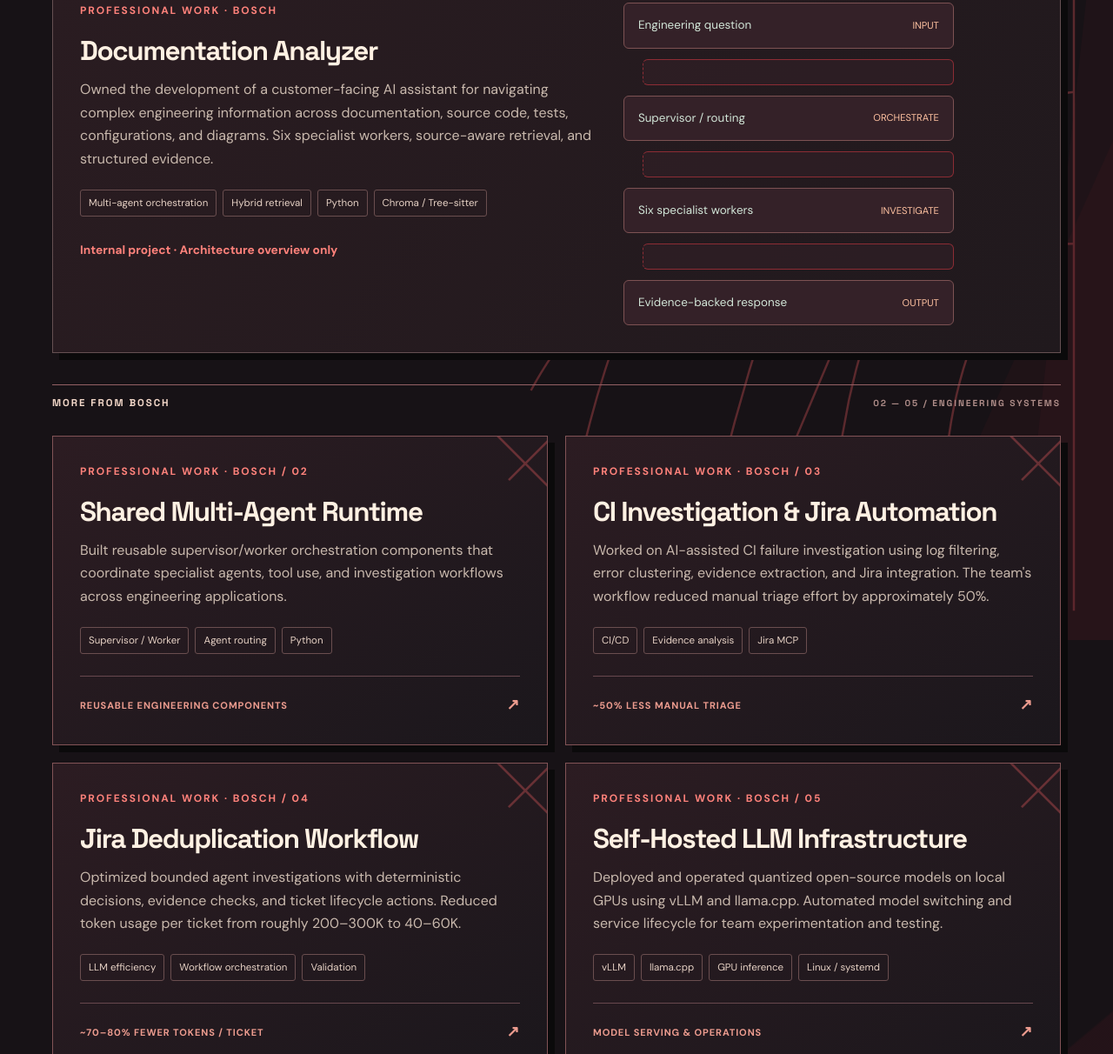
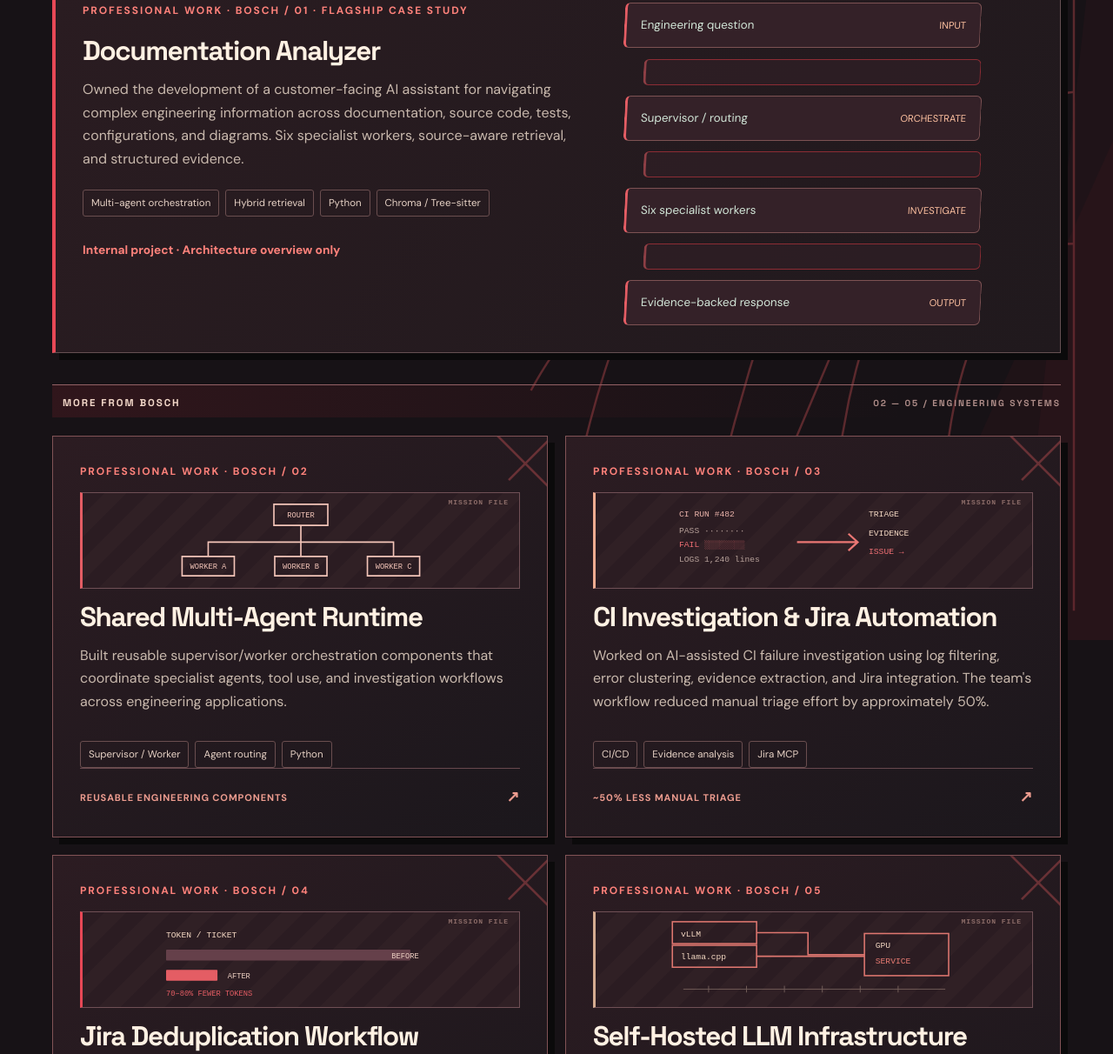
Before and after one commit to Yogesh-001/Portolio, a plain HTML site: page index.html in a window 1280 px wide. Shown: the part 1261-2473 px from the top of the page at 87% size. Drawn offline with Linux system fonts and the light colour scheme.

Commit message:
Remove dated portfolio label and add distinctive engineering mission illustrations

```diff
--- a/index.html
+++ b/index.html
@@ -70,6 +70,22 @@ html{scroll-padding-top:78px}body{background:#111013;color:var(--text);backgroun
 @media(max-width:650px){.section::before{background-size:140% auto;background-position:75% 20%;opacity:.23}.section::after{opacity:.55}.work-divider{flex-direction:column;align-items:flex-start;font-size:.67rem}.professional-card{min-height:0}}
 @media(prefers-reduced-motion:reduce){.section::before,.section::after,.noir-hero .web-corner{animation:none!important}}
 
+
+/* Mission dossier visuals: purpose-built engineering diagrams rather than generic cards */
+.mission-visual{height:111px;margin:13px 0 9px;padding:8px 13px;background:repeating-linear-gradient(135deg,#2b1c22 0 18px,#302025 18px 36px);border:1px solid #705056;border-left:3px solid #e45d64;position:relative;overflow:hidden;flex-shrink:0}
+.mission-visual::after{content:"MISSION FILE";position:absolute;right:12px;top:7px;font:700 8px/1 monospace;letter-spacing:1px;color:#8d6d69}
+.mission-visual svg{display:block;width:100%;height:100%;color:#f4c5b9;filter:drop-shadow(0 0 0 transparent)}
+.mission-ci{border-left-color:#f1ac91}.mission-dedup{border-left-color:#e74856}.mission-llm{border-left-color:#d5ac91}
+.professional-card{min-height:390px}
+.professional-card h3{margin-top:6px}
+.professional-card .tags{margin-top:10px}
+.professional-card .professional-foot{margin-top:auto}
+.project.featured{border-left:4px solid #e74856}
+.project.featured .visual{max-width:410px}
+.project.featured .visual>div{transform:skew(-3deg);border-left:3px solid #e45d64}
+.work-divider{background:linear-gradient(90deg,rgba(171,41,54,.17),transparent 85%);padding-left:12px}
+@media(max-width:650px){.professional-card{min-height:0}.mission-visual{height:105px}}
+
 </style>
 </head>
 <body>
@@ -80,7 +96,7 @@ html{scroll-padding-top:78px}body{background:#111013;color:var(--text);backgroun
 <div class="noir-grain" aria-hidden="true"></div><div class="web-corner" aria-hidden="true"></div>
 <div class="wrap noir-layout">
 <div class="noir-copy">
-<div class="noir-index"><span class="red-square"></span> YOGESH MURALA <span class="noir-index-r">/ PORTFOLIO 2026</span></div>
+<div class="noir-index"><span class="red-square"></span> YOGESH MURALA <span class="noir-index-r">/ APPLIED AI ENGINEERING</span></div>
 <div class="eyebrow noir-tag">ENGINEER BY DAY / BUILDER ALWAYS</div>
 <h1 id="hero-heading" class="noir-headline"><span>IDEAS.</span><span class="hero-outline">SYSTEMS.</span><span class="hero-accent">IMPACT<span class="dot">.</span></span></h1>
 <p class="noir-statement">I turn complex engineering problems into useful AI systems.</p>
@@ -108,12 +124,12 @@ html{scroll-padding-top:78px}body{background:#111013;color:var(--text);backgroun
 <section class="section" id="work"><div class="wrap">
 <div class="section-head"><div><div class="eyebrow">01 / Selected work</div><h2>Systems over demos.</h2></div><p class="muted">Five selected Bosch engineering systems plus independent projects. Professional work is described at a high level to respect confidential code and customer information.</p></div>
 <div class="projects">
-<article class="project featured"><div><div class="number">PROFESSIONAL WORK · BOSCH</div><h3>Documentation Analyzer</h3><p>Owned the development of a customer-facing AI assistant for navigating complex engineering information across documentation, source code, tests, configurations, and diagrams. Six specialist workers, source-aware retrieval, and structured evidence.</p><div class="tags"><span class="tag">Multi-agent orchestration</span><span class="tag">Hybrid retrieval</span><span class="tag">Python</span><span class="tag">Chroma / Tree-sitter</span></div><div class="project-link">Internal project · Architecture overview only</div></div><div class="visual" aria-label="Illustrative workflow"><div><span>Engineering question</span><small>INPUT</small></div><div class="dividerline"></div><div><span>Supervisor / routing</span><small>ORCHESTRATE</small></div><div class="dividerline"></div><div><span>Six specialist workers</span><small>INVESTIGATE</small></div><div class="dividerline"></div><div><span>Evidence-backed response</span><small>OUTPUT</small></div></div></article>
+<article class="project featured"><div><div class="number">PROFESSIONAL WORK · BOSCH / 01 · FLAGSHIP CASE STUDY</div><h3>Documentation Analyzer</h3><p>Owned the development of a customer-facing AI assistant for navigating complex engineering information across documentation, source code, tests, configurations, and diagrams. Six specialist workers, source-aware retrieval, and structured evidence.</p><div class="tags"><span class="tag">Multi-agent orchestration</span><span class="tag">Hybrid retrieval</span><span class="tag">Python</span><span class="tag">Chroma / Tree-sitter</span></div><div class="project-link">Internal project · Architecture overview only</div></div><div class="visual" aria-label="Illustrative workflow"><div><span>Engineering question</span><small>INPUT</small></div><div class="dividerline"></div><div><span>Supervisor / routing</span><small>ORCHESTRATE</small></div><div class="dividerline"></div><div><span>Six specialist workers</span><small>INVESTIGATE</small></div><div class="dividerline"></div><div><span>Evidence-backed response</span><small>OUTPUT</small></div></div></article>
 <div class="work-divider"><span>MORE FROM BOSCH</span><span>02 — 05 / ENGINEERING SYSTEMS</span></div>
-<article class="project professional-card"><div class="number">PROFESSIONAL WORK · BOSCH / 02</div><h3>Shared Multi-Agent Runtime</h3><p>Built reusable supervisor/worker orchestration components that coordinate specialist agents, tool use, and investigation workflows across engineering applications.</p><div class="tags"><span class="tag">Supervisor / Worker</span><span class="tag">Agent routing</span><span class="tag">Python</span></div><div class="professional-foot">REUSABLE ENGINEERING COMPONENTS <span>↗</span></div></article>
-<article class="project professional-card"><div class="number">PROFESSIONAL WORK · BOSCH / 03</div><h3>CI Investigation &amp; Jira Automation</h3><p>Worked on AI-assisted CI failure investigation using log filtering, error clustering, evidence extraction, and Jira integration. The team's workflow reduced manual triage effort by approximately 50%.</p><div class="tags"><span class="tag">CI/CD</span><span class="tag">Evidence analysis</span><span class="tag">Jira MCP</span></div><div class="professional-foot">~50% LESS MANUAL TRIAGE <span>↗</span></div></article>
-<article class="project professional-card"><div class="number">PROFESSIONAL WORK · BOSCH / 04</div><h3>Jira Deduplication Workflow</h3><p>Optimized bounded agent investigations with deterministic decisions, evidence checks, and ticket lifecycle actions. Reduced token usage per ticket from roughly 200–300K to 40–60K.</p><div class="tags"><span class="tag">LLM efficiency</span><span class="tag">Workflow orchestration</span><span class="tag">Validation</span></div><div class="professional-foot">~70–80% FEWER TOKENS / TICKET <span>↗</span></div></article>
-<article class="project professional-card"><div class="number">PROFESSIONAL WORK · BOSCH / 05</div><h3>Self-Hosted LLM Infrastructure</h3><p>Deployed and operated quantized open-source models on local GPUs using vLLM and llama.cpp. Automated model switching and service lifecycle for team experimentation and testing.</p><div class="tags"><span class="tag">vLLM</span><span class="tag">llama.cpp</span><span class="tag">GPU inference</span><span class="tag">Linux / systemd</span></div><div class="professional-foot">MODEL SERVING &amp; OPERATIONS <span>↗</span></div></article>
+<article class="project professional-card"><div class="number">PROFESSIONAL WORK · BOSCH / 02</div><div class="mission-visual mission-orchestration" role="img" aria-label="One supervisor distributing tasks to three specialist agents"><svg viewBox="0 0 340 96"><g fill="none" stroke="currentColor" stroke-width="1.7"><path d="M170 30 V50 M170 50 H60 V67 M170 50 V67 M170 50 H280 V67"/><path d="M138 5 H202 V30 H138Z M29 67 H91 V90 H29Z M139 67 H201 V90 H139Z M249 67 H311 V90 H249Z"/></g><g fill="currentColor" font-family="monospace" text-anchor="middle" font-size="9"><text x="170" y="21">ROUTER</text><text x="60" y="82">WORKER A</text><text x="170" y="82">WORKER B</text><text x="280" y="82">WORKER C</text></g></svg></div><h3>Shared Multi-Agent Runtime</h3><p>Built reusable supervisor/worker orchestration components that coordinate specialist agents, tool use, and investigation workflows across engineering applications.</p><div class="tags"><span class="tag">Supervisor / Worker</span><span class="tag">Agent routing</span><span class="tag">Python</span></div><div class="professional-foot">REUSABLE ENGINEERING COMPONENTS <span>↗</span></div></article>
+<article class="project professional-card"><div class="number">PROFESSIONAL WORK · BOSCH / 03</div><div class="mission-visual mission-ci" role="img" aria-label="A CI error log turning into a structured investigation result"><svg viewBox="0 0 340 96"><g font-family="monospace" font-size="10"><text x="10" y="20" fill="#eab3aa">CI RUN #482</text><text x="10" y="39" fill="#b7a19a">PASS  ········</text><text x="10" y="56" fill="#ef6f74">FAIL  ░░░░░░░░</text><text x="10" y="73" fill="#b7a19a">LOGS  1,240 lines</text><text x="235" y="20" fill="#f4d8c3">TRIAGE</text><text x="235" y="42" fill="#f4d8c3">EVIDENCE</text><text x="235" y="64" fill="#ef6f74">ISSUE →</text></g><path d="M150 50 H222 M211 40 L222 50 L211 60" stroke="#eb7774" stroke-width="2.3" fill="none"/></svg></div><h3>CI Investigation &amp; Jira Automation</h3><p>Worked on AI-assisted CI failure investigation using log filtering, error clustering, evidence extraction, and Jira integration. The team's workflow reduced manual triage effort by approximately 50%.</p><div class="tags"><span class="tag">CI/CD</span><span class="tag">Evidence analysis</span><span class="tag">Jira MCP</span></div><div class="professional-foot">~50% LESS MANUAL TRIAGE <span>↗</span></div></article>
+<article class="project professional-card"><div class="number">PROFESSIONAL WORK · BOSCH / 04</div><div class="mission-visual mission-dedup" role="img" aria-label="Visualization of lower token usage in the Jira deduplication workflow"><svg viewBox="0 0 340 96"><text x="10" y="22" fill="#f4d8c3" font-family="monospace" font-size="10">TOKEN / TICKET</text><rect x="10" y="36" width="290" height="13" rx="1" fill="#65404a"/><rect x="10" y="60" width="61" height="13" rx="1" fill="#e45d64"/><g font-size="9" font-family="monospace" fill="#eed0c3"><text x="310" y="46" text-anchor="end">BEFORE</text><text x="83" y="70">AFTER</text><text x="10" y="91" fill="#e45d64">70–80% FEWER TOKENS</text></g></svg></div><h3>Jira Deduplication Workflow</h3><p>Optimized bounded agent investigations with deterministic decisions, evidence checks, and ticket lifecycle actions. Reduced token usage per ticket from roughly 200–300K to 40–60K.</p><div class="tags"><span class="tag">LLM efficiency</span><span class="tag">Workflow orchestration</span><span class="tag">Validation</span></div><div class="professional-foot">~70–80% FEWER TOKENS / TICKET <span>↗</span></div></article>
+<article class="project professional-card"><div class="number">PROFESSIONAL WORK · BOSCH / 05</div><div class="mission-visual mission-llm" role="img" aria-label="Two language model services connected to GPU inference and lifecycle operations"><svg viewBox="0 0 340 96"><g font-family="monospace" font-size="10" fill="#f4d8c3"><text x="12" y="21">vLLM</text><text x="12" y="47">llama.cpp</text><text x="243" y="34">GPU</text><text x="243" y="53" fill="#e87b72">SERVICE</text></g><g fill="none" stroke="#df7770" stroke-width="1.6"><rect x="2" y="3" width="100" height="26"/><rect x="2" y="31" width="100" height="26"/><path d="M102 16 H163 V42 H230 M102 44 H230"/><rect x="230" y="17" width="100" height="50"/></g><g stroke="#d8bca9" opacity=".4"><path d="M15 83 H326 M45 79 V87 M90 79 V87 M135 79 V87 M180 79 V87 M225 79 V87 M270 79 V87"/></g></svg></div><h3>Self-Hosted LLM Infrastructure</h3><p>Deployed and operated quantized open-source models on local GPUs using vLLM and llama.cpp. Automated model switching and service lifecycle for team experimentation and testing.</p><div class="tags"><span class="tag">vLLM</span><span class="tag">llama.cpp</span><span class="tag">GPU inference</span><span class="tag">Linux / systemd</span></div><div class="professional-foot">MODEL SERVING &amp; OPERATIONS <span>↗</span></div></article>
 <div class="work-divider personal-divider"><span>BEYOND THE DAY JOB</span><span>SELECTED PUBLIC REPOSITORIES</span></div>
 <article class="project"><div class="number">OPEN SOURCE / PERSONAL PROJECT</div><h3>Industrial Knowledge Intelligence</h3><p>Connects industrial documents, maintenance knowledge, and equipment relationships through retrieval, a knowledge graph, and an engineering-focused assistant.</p><div class="tags"><span class="tag">RAG</span><span class="tag">NetworkX</span><span class="tag">Gradio</span><span class="tag">Evaluation</span></div><a class="project-link" href="https://github.com/Yogesh-001/Industrial_Knowledge_Intelligence" target="_blank" rel="noopener noreferrer">Explore repository ↗</a></article>
 <article class="project"><div class="number">OPEN SOURCE / PERSONAL PROJECT</div><h3>AI Debugging Agent</h3><p>An exploration of domain-specific bug analysis using a small fine-tuned language model, local inference, and an application interface.</p><div class="tags"><span class="tag">PyTorch</span><span class="tag">QLoRA</span><span class="tag">Ollama</span><span class="tag">FastAPI</span></div><a class="project-link" href="https://github.com/Yogesh-001/ai-deugging-agent" target="_blank" rel="noopener noreferrer">Explore repository ↗</a></article>
```
